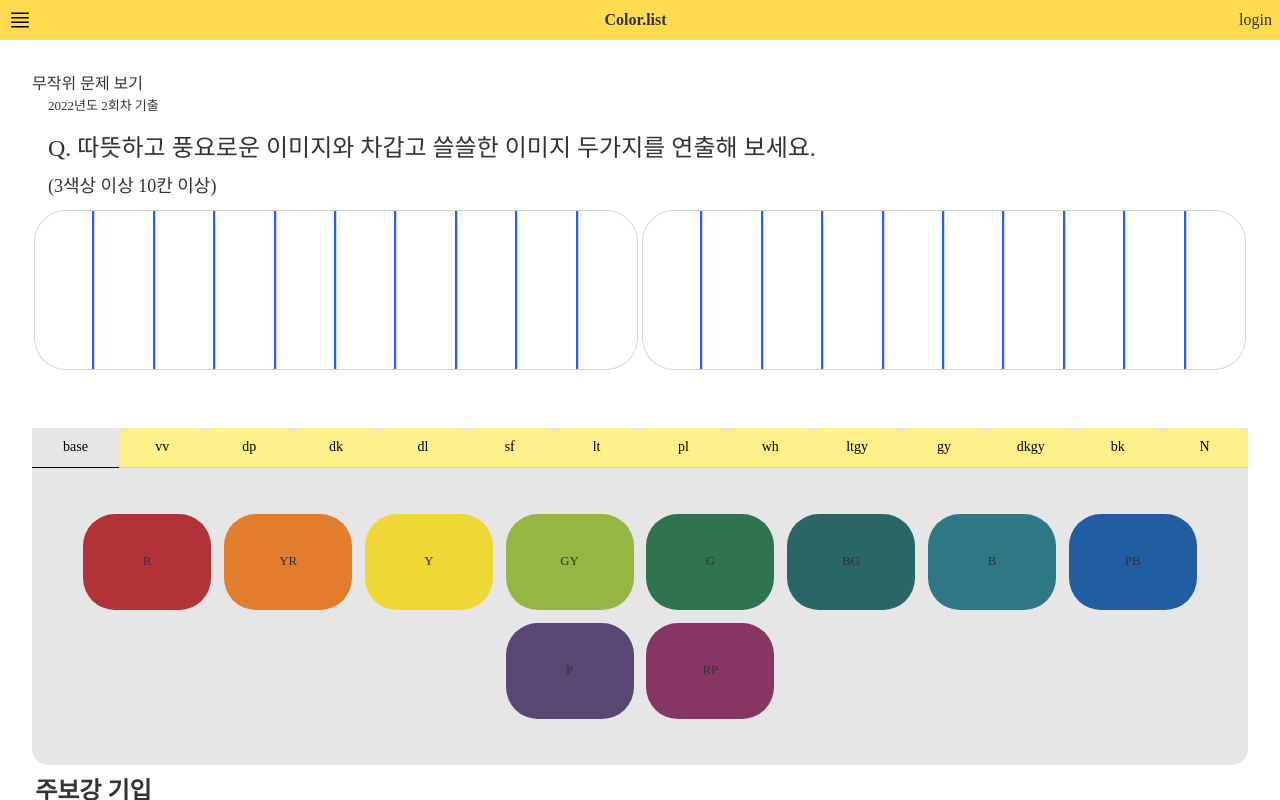
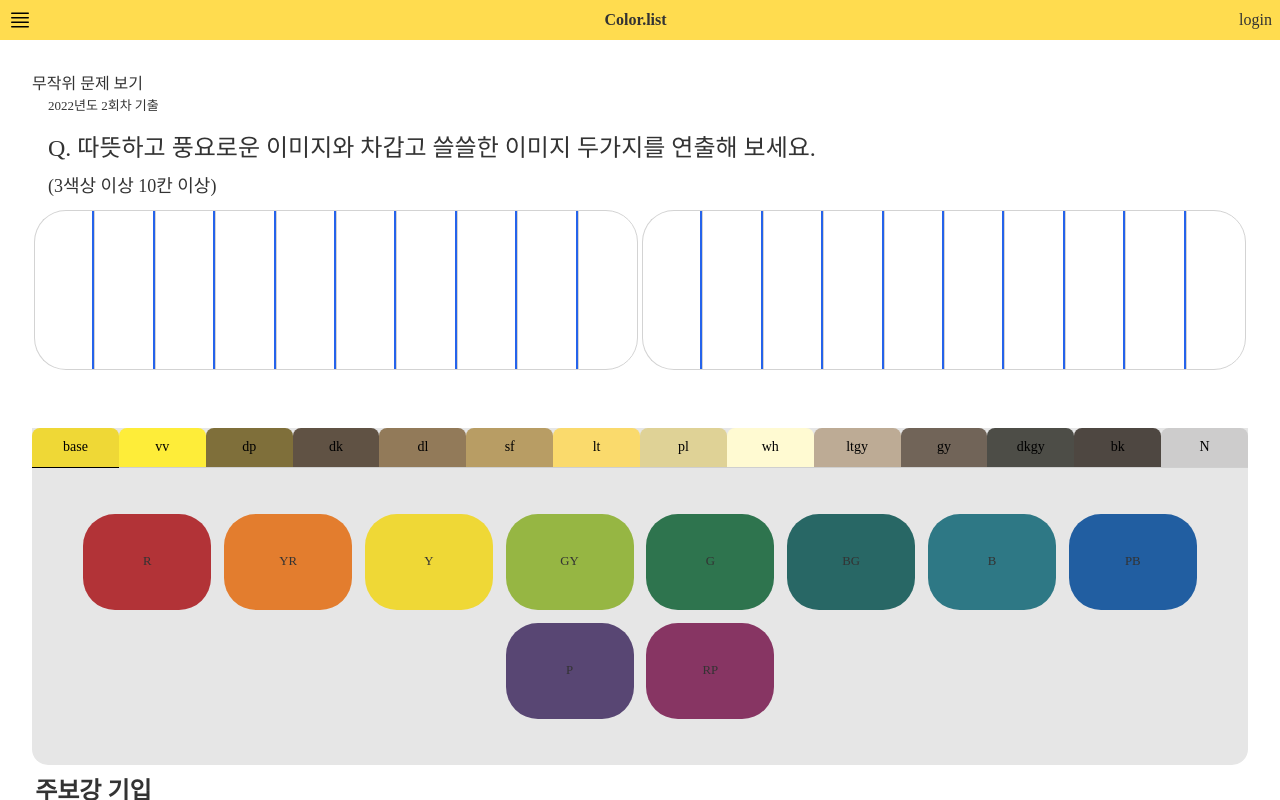
Before and after one commit to lisohh/Colorist-frontend, a React (Vite) app: page / in a window 1280 px wide. Built offline with nearby package versions, Linux system fonts and the light colour scheme; a web font is replaced by a local one.

Commit message:
Feat: change tabs colors into pallete colors

```diff
--- a/src/pages/testform/Pallete.tsx
+++ b/src/pages/testform/Pallete.tsx
@@ -84,7 +84,8 @@ function Pallete() {
               <Tabs.Trigger
                 key={value}
                 value={value}
-                className="bg-yellow-200 tab tab-lifted p-1 h-10 leading-none text-black"
+                className="tab tab-lifted p-1 h-10 leading-none text-black"
+                style={{ backgroundColor: allPallete[value][2].hex }}
                 type="button"
               >
                 {value}
```
